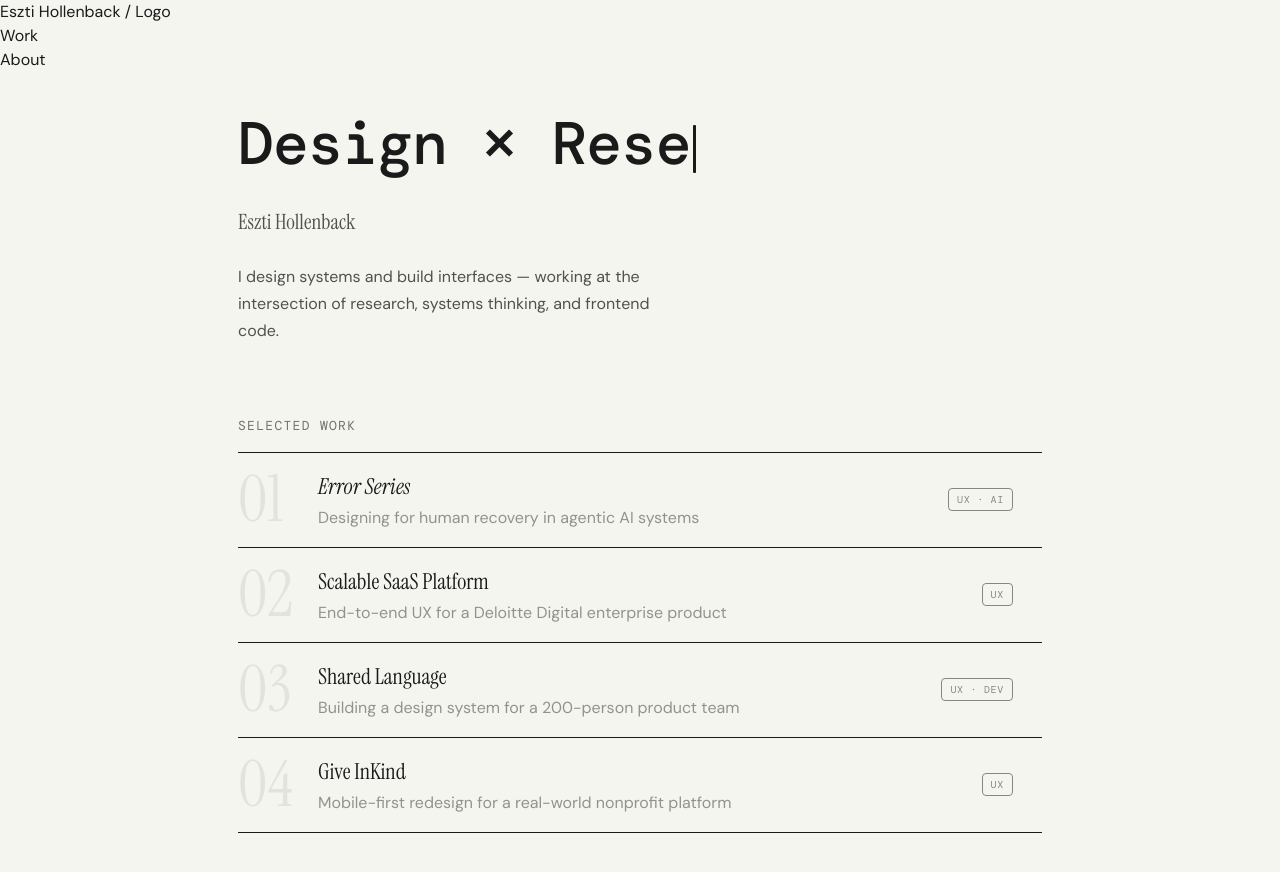
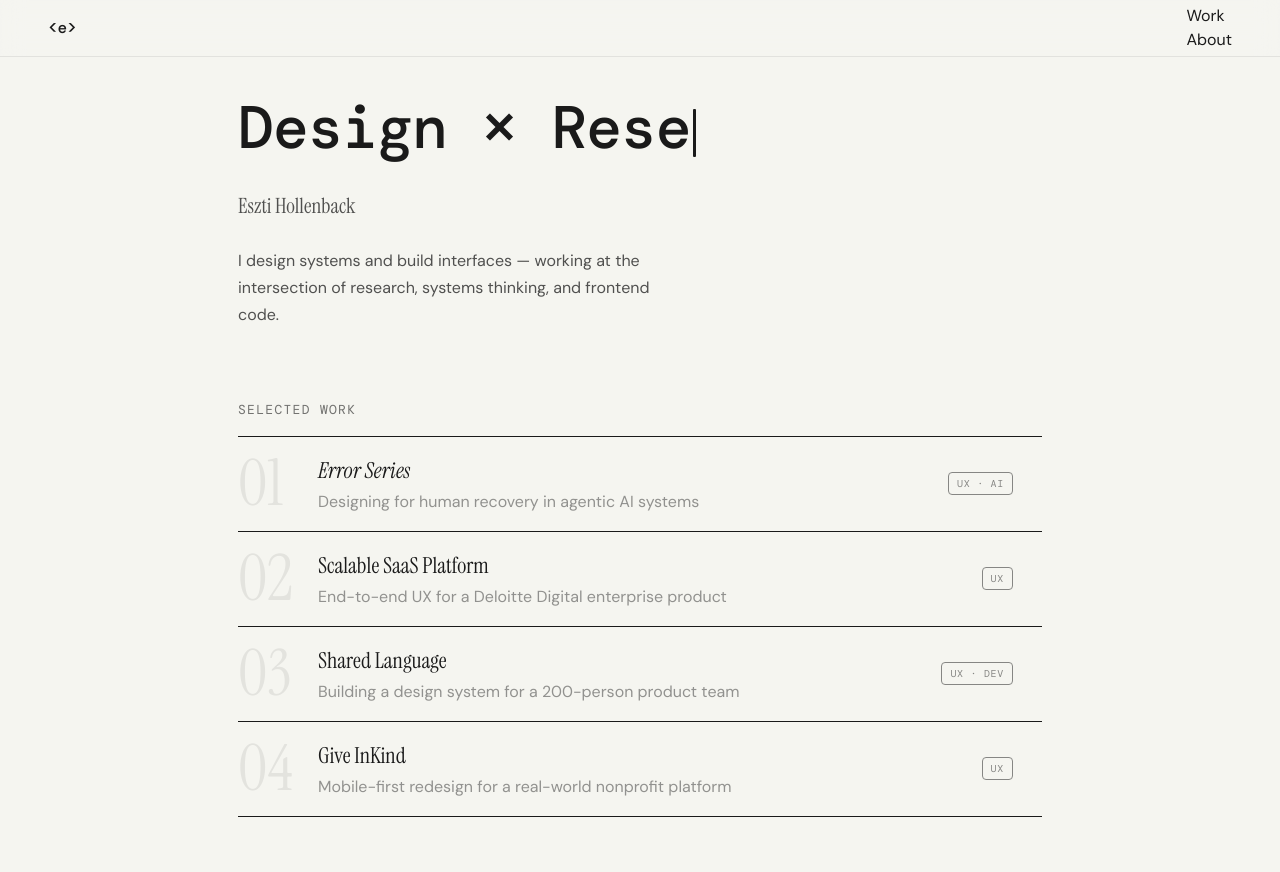
Before and after one commit to esztike/portfolio, a React (Vite) app: page / in a window 1280 px wide. Shown: the top 872 px of the page. Built offline with nearby package versions, Linux system fonts and the light colour scheme.

Commit message:
nav: logo component, glass header, fixed position

```diff
--- /dev/null
+++ b/src/components/layout/Logo.css
@@ -0,0 +1,63 @@
+.logo {
+  display: inline-flex;
+  align-items: baseline;
+  text-decoration: none;
+  color: inherit;
+  font-family: "DM Mono", monospace;
+  font-size: 1rem;
+  font-weight: 500;
+  letter-spacing: -0.01em;
+  line-height: 1;
+  cursor: pointer;
+  user-select: none;
+}
+
+.logo-bracket {
+  display: inline-block;
+  transition: transform 0.4s cubic-bezier(0.4, 0, 0.2, 1);
+}
+
+.logo-name {
+  display: inline-flex;
+  align-items: baseline;
+  overflow: hidden;
+}
+
+.logo-e {
+  display: inline-block;
+}
+
+.logo-full {
+  display: inline-block;
+  max-width: 0;
+  opacity: 0;
+  overflow: hidden;
+  white-space: nowrap;
+  transition:
+    max-width 0.45s cubic-bezier(0.4, 0, 0.2, 1),
+    opacity 0.35s ease 0.08s;
+}
+
+.logo:hover .logo-bracket--left {
+  transform: translateX(-4px);
+}
+
+.logo:hover .logo-bracket--right {
+  transform: translateX(4px);
+}
+
+.logo:hover .logo-full {
+  max-width: 200px;
+  opacity: 1;
+}
+
+@media (prefers-reduced-motion: reduce) {
+  .logo-bracket,
+  .logo-full {
+    transition: none;
+  }
+  .logo .logo-full {
+    max-width: 200px;
+    opacity: 1;
+  }
+}
--- /dev/null
+++ b/src/components/layout/Logo.jsx
@@ -0,0 +1,17 @@
+import { Link } from "react-router-dom";
+import "./Logo.css";
+
+function Logo() {
+  return (
+    <Link to="/" className="logo" aria-label="Eszti Hollenback - home">
+      <span className="logo-bracket logo-bracket--left">&lt;</span>
+      <span className="logo-name">
+        <span className="logo-e">e</span>
+        <span className="logo-full">szti hollenback</span>
+      </span>
+      <span className="logo-bracket logo-bracket--right">&gt;</span>
+    </Link>
+  );
+}
+
+export default Logo;
--- /dev/null
+++ b/src/components/layout/Nav.css
@@ -0,0 +1,29 @@
+.nav-header {
+  position: fixed;
+  top: 0;
+  left: 0;
+  right: 0;
+  z-index: 100;
+  /* TODO: replace with rgba(var(--color-neutral-rgb), 0.75) in tokens phase */
+  background: rgba(245, 245, 240, 0.75);
+  backdrop-filter: blur(12px);
+  -webkit-backdrop-filter: blur(12px);
+  border-bottom: 1px solid rgba(0, 0, 0, 0.08);
+}
+
+.nav-inner {
+  display: flex;
+  align-items: center;
+  justify-content: space-between;
+  padding: 0 48px;
+  height: 56px;
+}
+
+.nav-links {
+  display: flex;
+  align-items: center;
+  gap: 28px;
+  list-style: none;
+  margin: 0;
+  padding: 0;
+}
--- a/src/components/layout/Nav.jsx
+++ b/src/components/layout/Nav.jsx
@@ -1,11 +1,13 @@
 import { Link } from "react-router-dom";
+import Logo from "./Logo";
+import "./Nav.css";
 
 function Nav() {
   return (
-    <header>
-      <nav>
-        <Link to="/">Eszti Hollenback / Logo</Link>
-        <ul>
+    <header className="nav-header">
+      <nav className="nav-inner">
+        <Logo />
+        <ul calssName="nav-links">
           <li>
             <Link to="/work">Work</Link>
           </li>
--- a/src/styles/globals.css
+++ b/src/styles/globals.css
@@ -7,6 +7,10 @@
   box-sizing: border-box;
   margin: 0;
   padding: 0;
+}
+
+body {
+  padding-top: 56px;
 }
 
 html {
```
